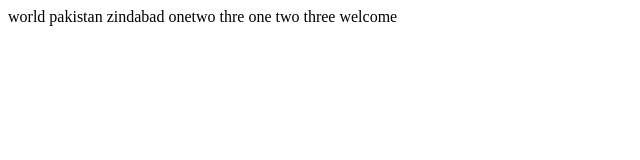
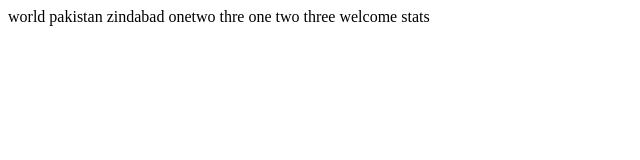
Before and after one commit to sharjeelwakeel/git-practise, a plain HTML site: page index.html in a window 1280 px wide. Shown: the full height of the page, 0-640 px from the left. Drawn offline with Linux system fonts and the light colour scheme.

Commit message:
Update index.html

```diff
--- a/index.html
+++ b/index.html
@@ -15,5 +15,8 @@
 
     welcome
 
+
+    stats
+
 </body>
 </html>
```
